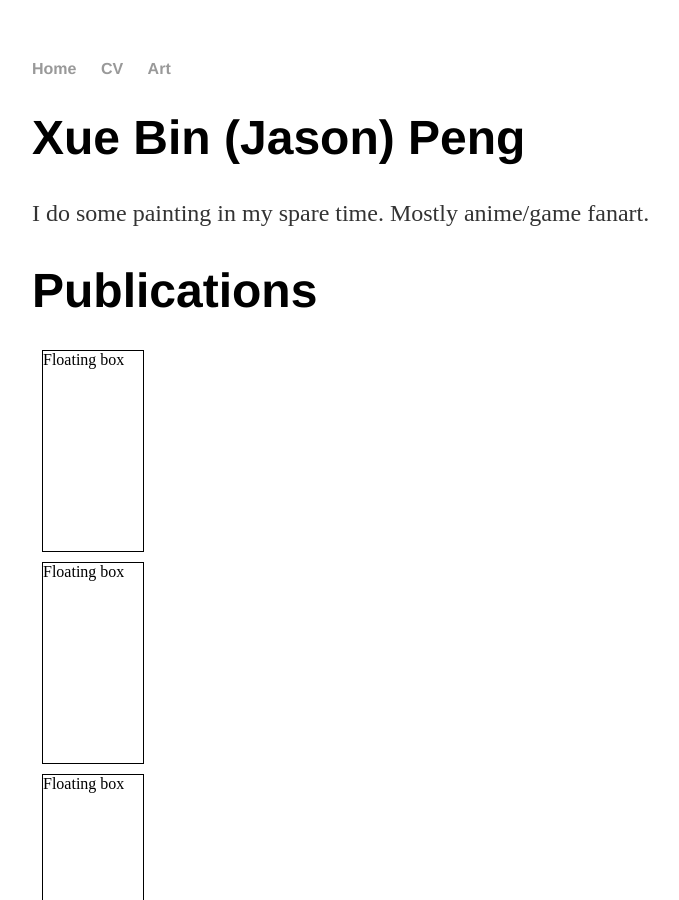
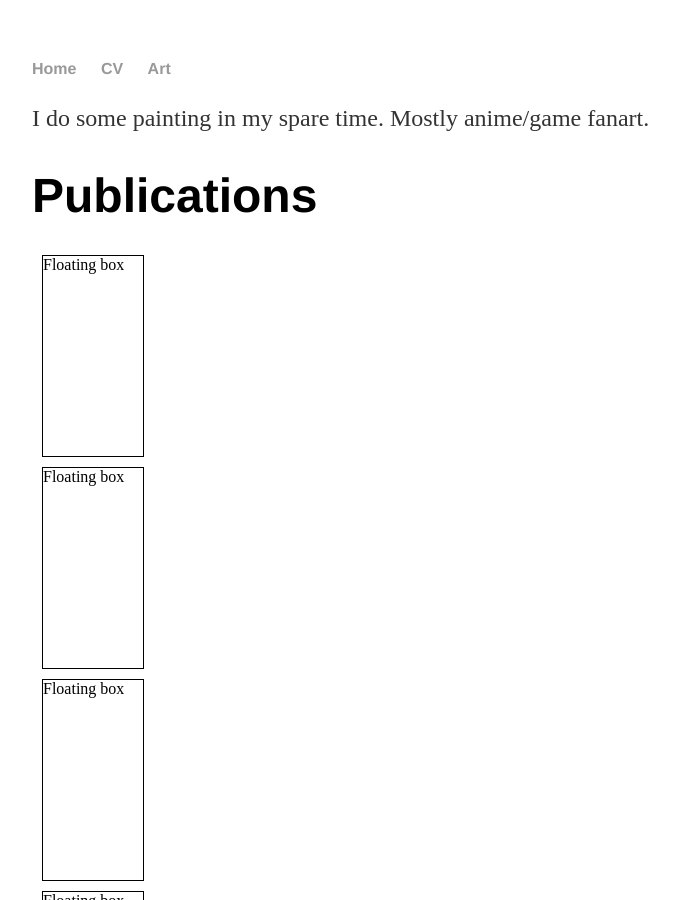
Before and after one commit to xbpeng/xbpeng.github.io, a Jekyll site: the page built from blog/index.html, in a window 1280 px wide and 900 px high. Shown: the whole window, without its empty margins (160-839 px from the left). Built offline with Jekyll 4.4.1, drawn with Linux system fonts in a browser that asks for light colours.

Commit message:
Update index.html

```diff
--- a/blog/index.html
+++ b/blog/index.html
@@ -4,7 +4,6 @@ title: test Artwork
 ---
 
 <div class="blurb">
-	<h1> Xue Bin (Jason) Peng</h1>
 	<p> I do some painting in my spare time. Mostly anime/game fanart. </p>
 </div><!-- /.blurb -->
 
```
